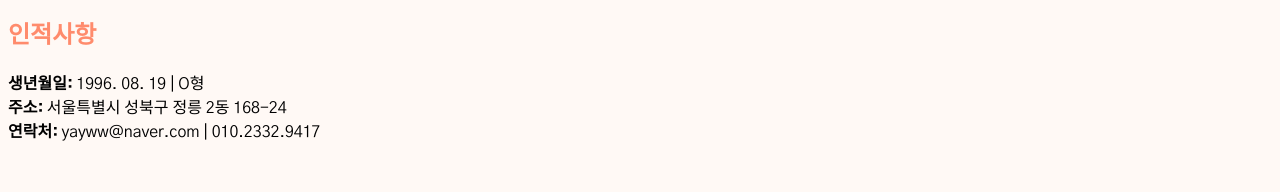
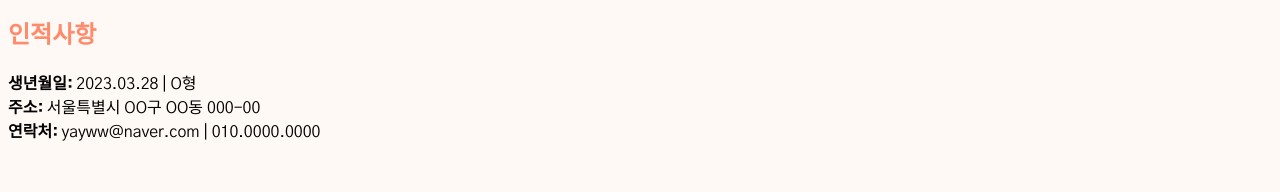
Before and after one commit to jyang510/jyang.github.io, a plain HTML site: page index.html in a window 1280 px wide. Shown: the part 993-1185 px from the top of the page. Drawn offline with Linux system fonts and the light colour scheme.

Commit message:
Add files via upload

```diff
--- a/index.html
+++ b/index.html
@@ -58,9 +58,9 @@
 
         <section>
           <h3 class="sub-title">인적사항</h3>
-          <div><strong>생년월일:</strong> 1996. 08. 19 | O형</div>
-          <div><strong>주소:</strong> 서울특별시 성북구 정릉 2동 168-24</div>
-          <div><strong>연락처:</strong> yayww@naver.com | 010.2332.9417</div>
+          <div><strong>생년월일:</strong> 2023.03.28 | O형</div>
+          <div><strong>주소:</strong> 서울특별시 OO구 OO동 000-00</div>
+          <div><strong>연락처:</strong> yayww@naver.com | 010.0000.0000</div>
         </section>
           <h3 class="sub-title">보유 스킬</h3>
           <ul>
```
